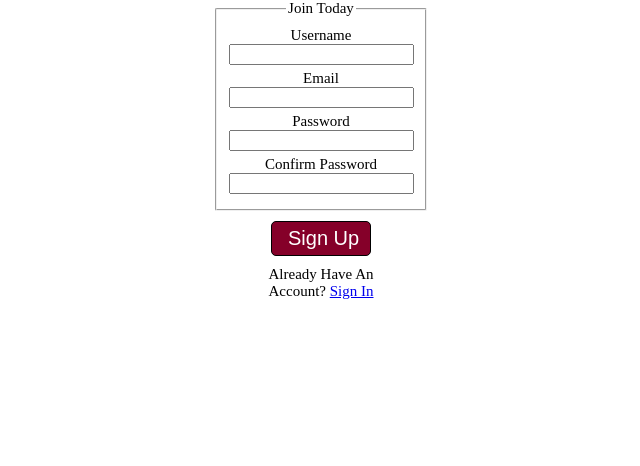
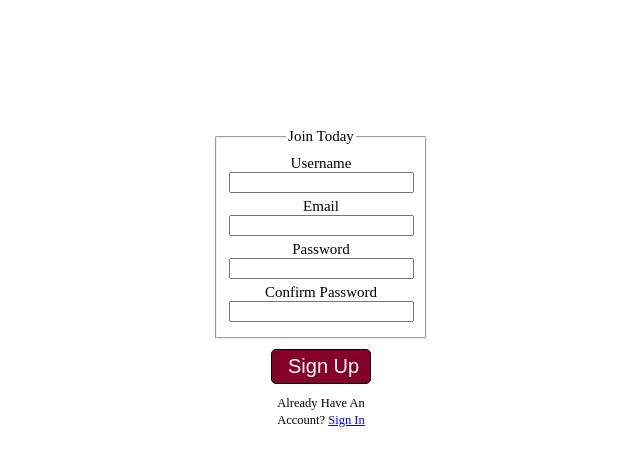
Before and after one commit to marymarkart/CMPE131-02-Team5, a Flask app: page /signup in a window 1280 px wide. Shown: the part 53-519 px from the top of the page, without its empty margins (319-959 px from the left). Run offline with Flask 2, Linux system fonts and the light colour scheme; some libraries are stand-ins or nearby versions.

Commit message:
Fixed page button layout and moved Login/SI forms down a bit

```diff
--- a/flask_project_T5/project/static/splash.css
+++ b/flask_project_T5/project/static/splash.css
@@ -239,6 +239,10 @@ h1 {
     color: black;
 }
 
+.info-block {
+    margin-top: 10%;
+}
+
 .button:hover {
     background-color: white;
     color: #850029;
--- a/flask_project_T5/project/templates/login.html
+++ b/flask_project_T5/project/templates/login.html
@@ -1,5 +1,6 @@
 {% extends "layout.html" %}
 {% block content %}
+<div class="info-block">
     <div class="content-section">
         <form method="POST" action="">
             {{ form.hidden_tag() }}
@@ -46,4 +47,5 @@
             Need An Account? <a class="ml-2" href="{{ url_for('signup') }}">Sign Up Now</a>
         </small>
     </div>
+</div>
 {% endblock content %}
--- a/flask_project_T5/project/templates/posts.html
+++ b/flask_project_T5/project/templates/posts.html
@@ -17,6 +17,7 @@
             </article>
             {% endfor %}
         </div>
+        <div class="flex-container">
             {% for page_num in posts.iter_pages(left_edge=1, right_edge=1, left_current=1, right_current=2) %}
             {% if page_num %}
             {% if posts.page == page_num %}
@@ -29,4 +30,5 @@
             {% endif %}
             {% endfor %}
         </div>
+    </div>
 {% endblock content %}
--- a/flask_project_T5/project/templates/signup.html
+++ b/flask_project_T5/project/templates/signup.html
@@ -1,5 +1,6 @@
 {% extends "layout.html" %}
 {% block content %}
+<div class="info-block">
     <div class="content-section">
         <form method="POST" action="">
             {{ form.hidden_tag() }}
@@ -64,9 +65,10 @@
             </div>
         </form>
     </div>
-    <div class="border-top pt-3">
-        <small class="text">
+    <div class="text">
+        <small class="text-muted">
             Already Have An Account? <a class="ml-2" href="{{ url_for('login') }}">Sign In</a>
         </small>
     </div>
+</div>
 {% endblock content %}
```
Also changed, not shown: flask_project_T5/project/templates/search.html (+7 -3 lines). Lines whose indentation alone changed are shown as unchanged.
